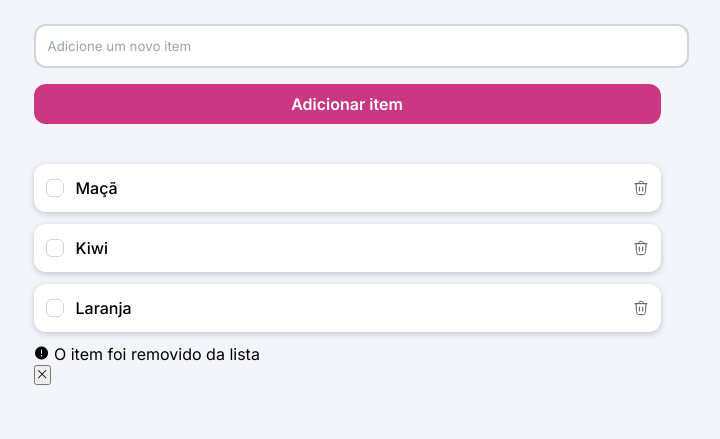
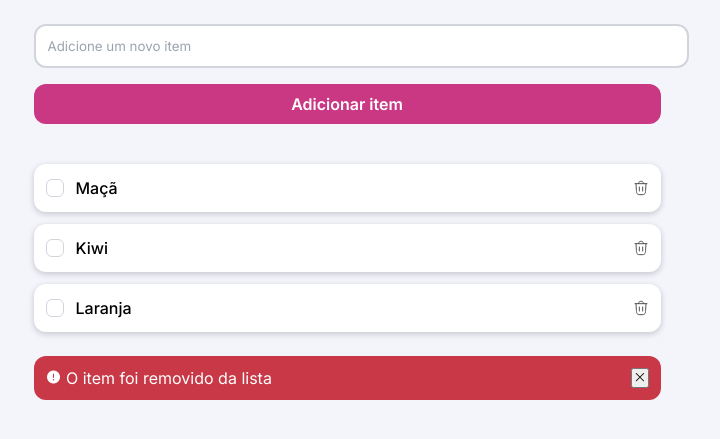
Before and after one commit to SophiaLe4l/Quicklist, a plain HTML site: page index.html in a window 1280 px wide. Shown: the part 185-624 px from the top of the page, without its empty margins (293-1013 px from the left). Drawn offline with nearby package versions, Linux system fonts and the light colour scheme.

Commit message:
Inicialização das estilizações da div.warning

```diff
--- a/style.css
+++ b/style.css
@@ -168,3 +168,18 @@ main {
 }
 
 }
+
+.warning {
+    background: var(--color-danger);
+    color: var(--always-white);
+    padding: 1.2rem;
+    display: flex;
+    align-items: center;
+    justify-content: space-between;
+    border-radius: 1.2rem;
+    margin-top: 2.4rem;
+
+    opacity: 1;
+    transform: translateY(0);
+    transition: opacity .4s ease, transform .4s ease;
+}
```
